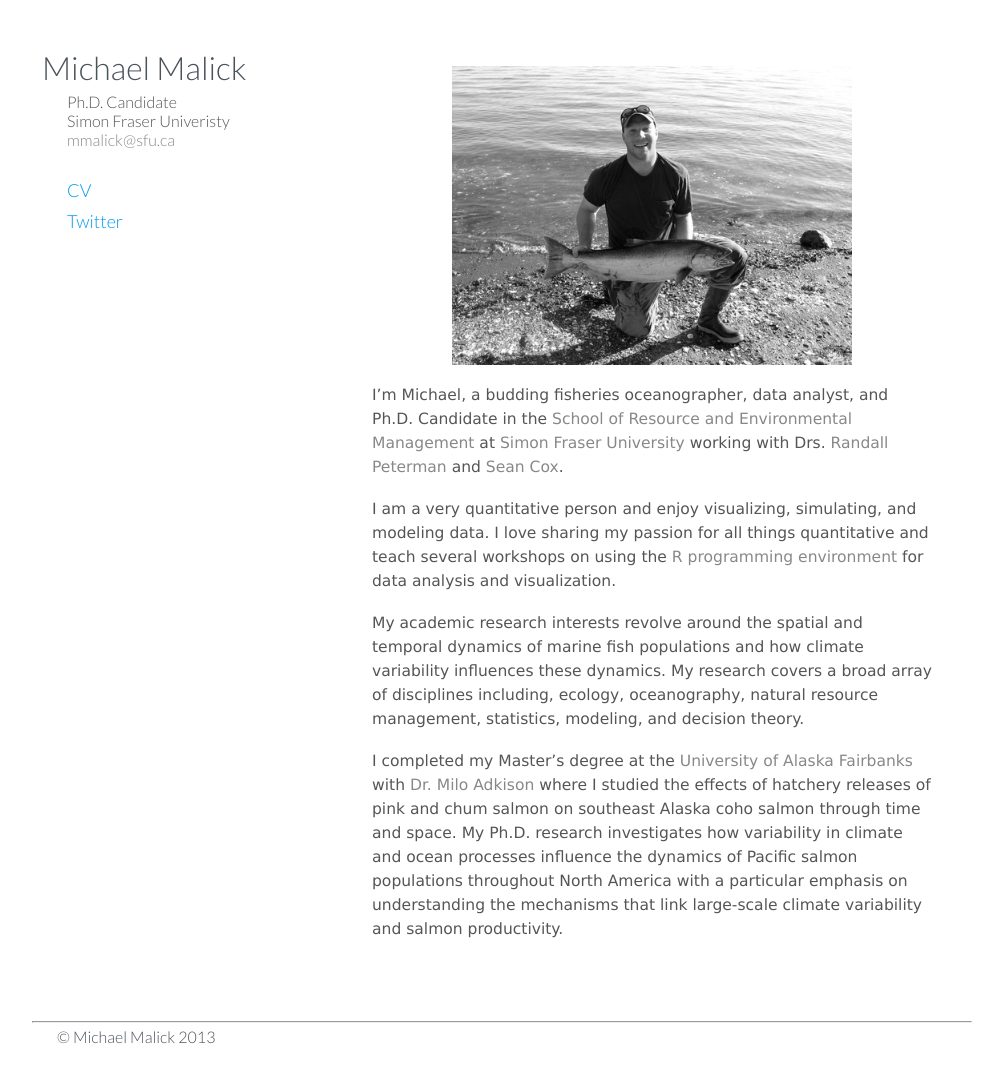
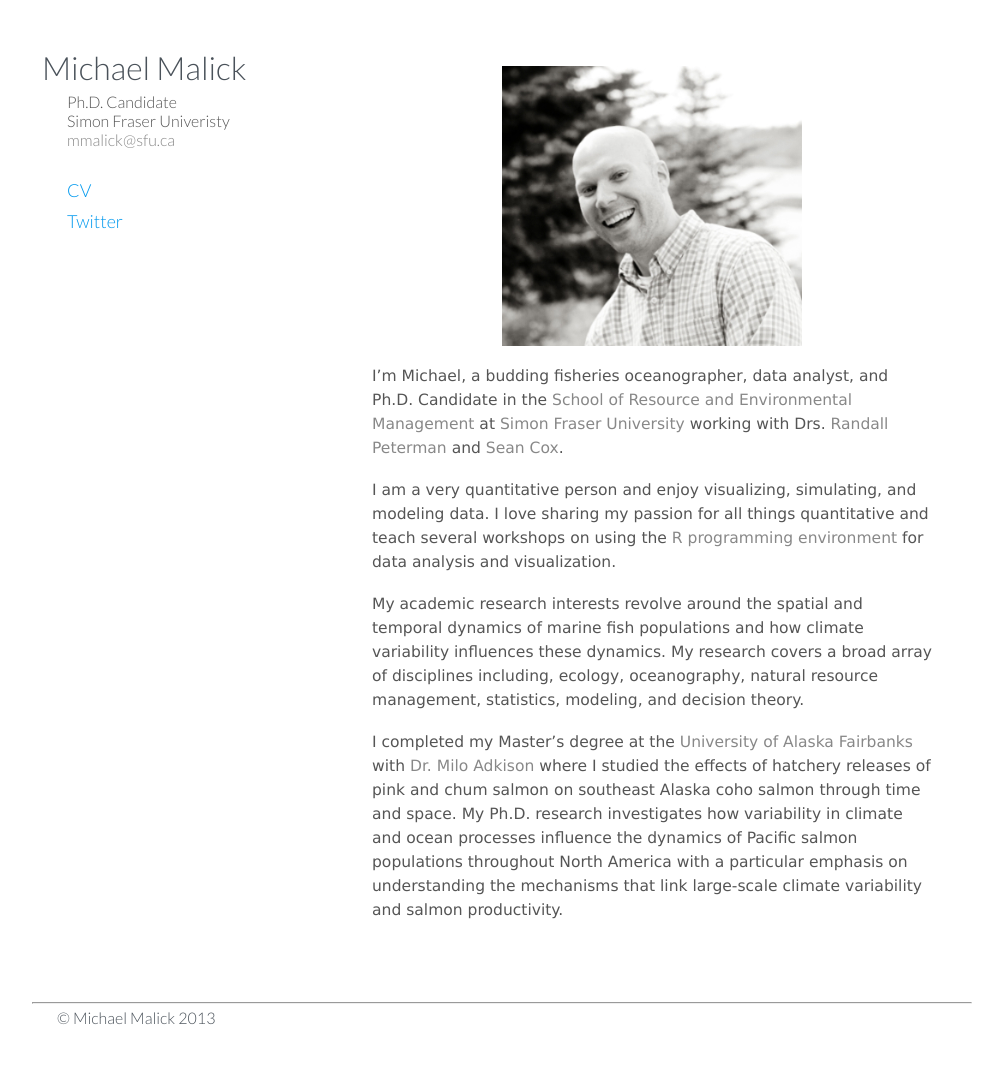
Before and after one commit to michaelmalick/michaelmalick.github.io, a Jekyll site: the page built from index.md, in a window 1280 px wide. Shown: the whole page, without its empty margins (138-1141 px from the left). Built offline with Jekyll 4.4.1, drawn with Linux system fonts in a browser that asks for light colours; Markdown is read by kramdown in place of the engine named in the settings.

Commit message:
Changed main page photo

```diff
--- a/index.md
+++ b/index.md
@@ -6,7 +6,8 @@ title: Michael Malick | Simon Fraser University
 ---
 
 
-![Michael Malick](images/michael_malick.jpg)
+![Michael Malick](images/michael_malick_nice.jpg)
+
 
 I'm Michael, a budding fisheries oceanographer, data analyst,
 and Ph.D. Candidate in the [School of Resource and Environmental
```
Also changed, not shown: images/michael_malick_king.jpg (renamed from images/michael_malick.jpg), images/michael_malick_nice.jpg (renamed from images/primary.jpg), 5 other files.
